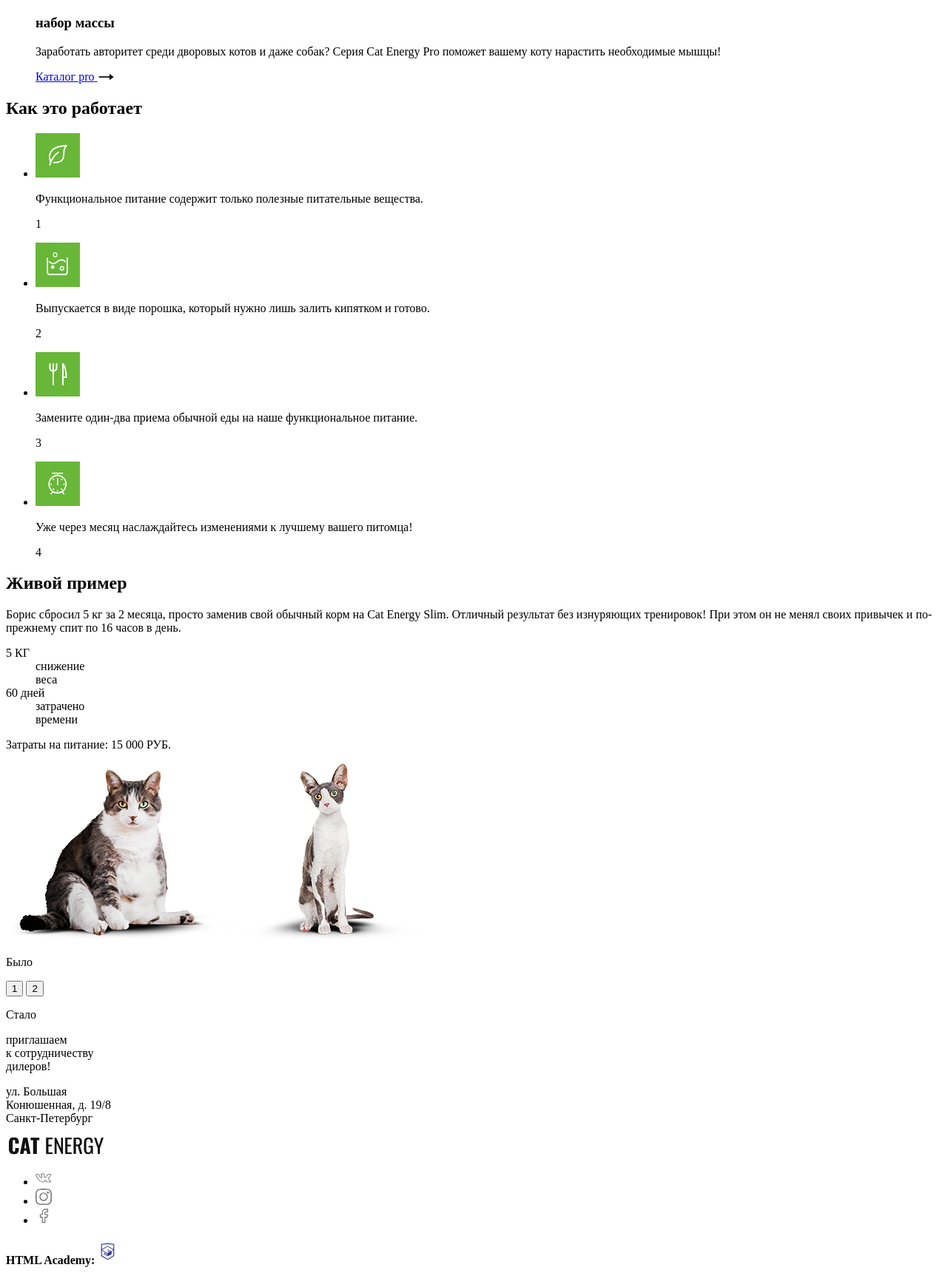
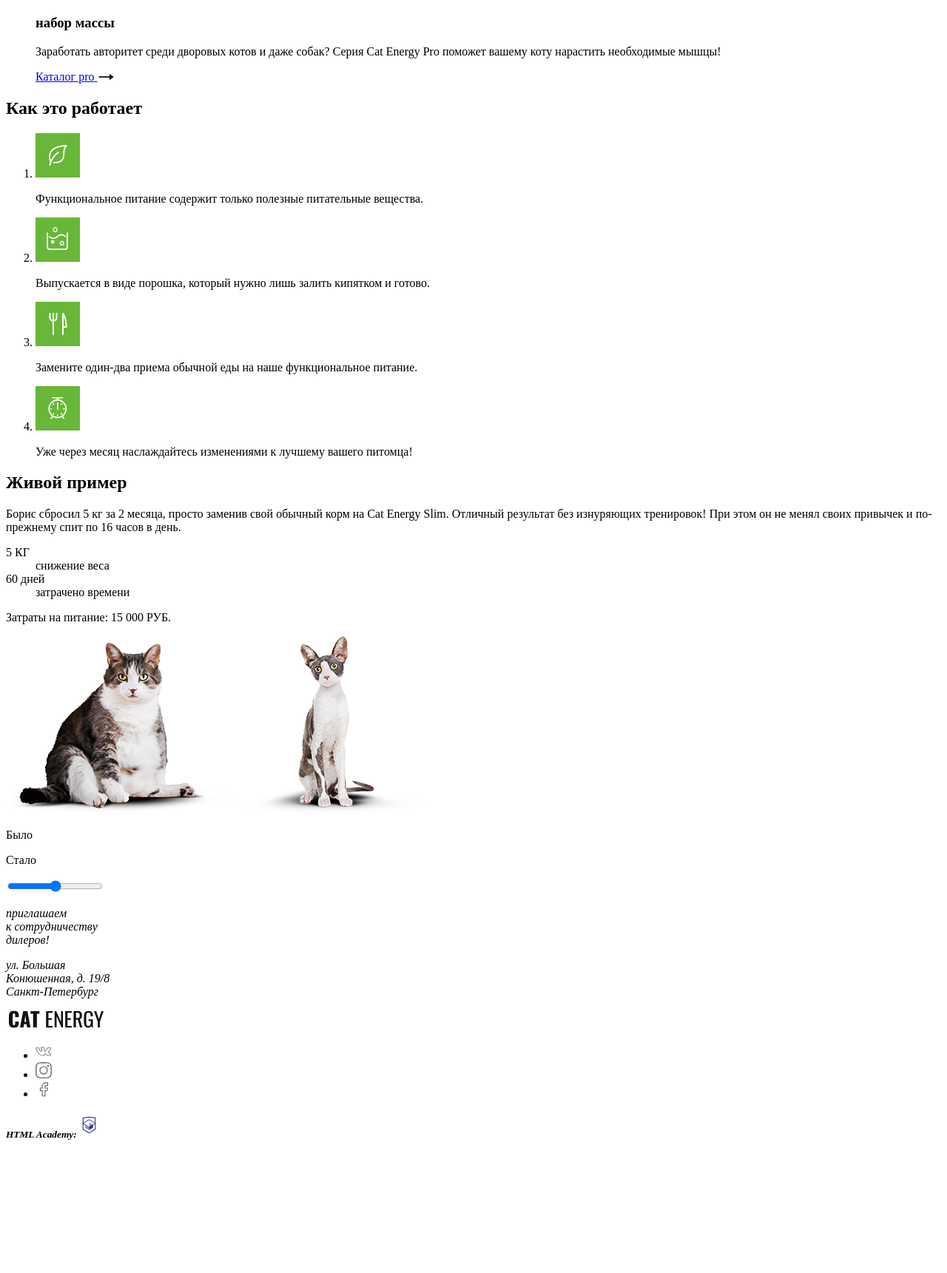
Before and after one commit to VladimirRys/1728289-cat-energy-22, a website: page source/index.html in a window 1280 px wide. Shown: the part 786-2507 px from the top of the page at 74% size. After the commit the page ends 2336 px from the top, so only its background shows below. Drawn offline with Linux system fonts and the light colour scheme.

Commit message:
Сделал все правки

```diff
--- a/source/index.html
+++ b/source/index.html
@@ -1,35 +1,31 @@
 <!DOCTYPE html>
 <html lang="ru">
+
 <head>
   <meta charset="utf-8">
   <title>HTML Academy: Кэт энерджи</title>
 </head>
-  <body class="page__body">
+
+<body class="page-body">
   <header class="page-header">
     <a href="/source/index.html" class="page-header__logo logo-section">
       <div class="logo-section__wrapper">
-          <img class="logo-section__image logo__image" src="img/logo-mobile.svg" alt="Наш маскот" width="33" height="37" >
-          <img class="logo-section__text logo__text" src="img/logo 2.svg" alt="Кот энерджи" width="101" height="18">
+        <img class="logo-section__image" src="img/logo-mobile.svg" alt="Наш маскот" width="33" height="37">
+        <img class="logo-section__text" src="img/logo 2.svg" alt="Кот энерджи" width="101" height="18">
       </div>
     </a>
     <nav class="main-nav">
-        <button class="main-nav__toggle" type="button">
-          <span class="visually-hidden">Открыть меню</span>
-        </button>
+      <button class="main-nav__toggle" type="button"><span class="visually-hidden">Открыть меню</span></button>
       <div class="main-nav__wrapper">
         <ul class="main-nav__list site-list">
           <li class="site-list__item site-list__item--active">
             <a href="/">Главная</a>
           </li>
           <li class="site-list__item">
-             <a href="catalog.html">
-               Каталог Продукции
-              </a>
+            <a href="catalog.html">Каталог Продукции</a>
           </li>
           <li class="site-list__item">
-              <a href="form.html">
-               Подбор программы
-              </a>
+            <a href="form.html">Подбор программы</a>
           </li>
         </ul>
       </div>
@@ -49,72 +45,72 @@
       </div>
     </section>
     <section class="page-main__product product">
-        <div class="product__wrapper">
-          <ul class="product__list">
+      <ul class="product__list container">
         <li class="product__item product__item--slim">
           <img src="img/cat_back_slim.svg" alt="Кот слим" width="50" height="53">
           <h3 class="product__title">похудение</h3>
-              <p class="product__description">Ваш кот весит больше собаки и почти утратил способность лазить по деревьям? Пора на диету! Cat Energy Slim поможет вашему питомцу сбросить лишний вес.</p>
+          <p class="product__description">Ваш кот весит больше собаки и почти утратил способность лазить по деревьям?
+            Пора на диету! Cat Energy Slim поможет вашему питомцу сбросить лишний вес.</p>
           <div class="product__more">
             <a href="#">
               <span>Каталог slim</span>
-                  <img src="img/icon/icon_arrow.svg" width="32"  height="10">
+              <img src="img/icon/icon_arrow.svg" width="32" height="10">
             </a>
           </div>
         </li>
         <li class="product__item product__item--pro">
           <img src="img/cat_back_pro.svg" alt="Кот Про" width="67" height="50">
           <h3 class="product__title">набор массы</h3>
-              <p class="product__description">Заработать авторитет среди дворовых котов и даже собак? Серия Cat Energy Pro поможет вашему коту нарастить необходимые мышцы!</p>
+          <p class="product__description">Заработать авторитет среди дворовых котов и даже собак? Серия Cat Energy Pro
+            поможет вашему коту нарастить необходимые мышцы!</p>
           <div class="product__more">
             <a href="#">
               <span>Каталог pro</span>
-                  <img src="img/icon/icon_arrow.svg" width="32"  height="10">
+              <img src="img/icon/icon_arrow.svg" width="32" height="10">
             </a>
           </div>
         </li>
       </ul>
-        </div>
     </section>
     <section class="page-main__special special">
-        <div class="special__wrapper">
+      <div class="special__wrapper container">
         <h2 class="special__title">Как это работает</h2>
-          <ul class="special__list">
+        <ol class="special__list">
           <li class="special__item">
-              <img src="img/special_item1.svg" alt="Функциональное питание" class="special__item-image" width="60" height="60">
+            <img src="img/special_item1.svg" alt="Функциональное питание" class="special__item-image" width="60"
+              height="60">
             <p class="special__item-intro">Функциональное питание содержит только полезные питательные вещества.</p>
-              <p class="special__item-number">1</p>
           </li>
           <li class="special__item">
-              <img src="img/special_item2.svg" alt="Выпускается в виде порошка" class="special__item-image" width="60" height="60">
+            <img src="img/special_item2.svg" alt="Выпускается в виде порошка" class="special__item-image" width="60"
+              height="60">
             <p class="special__item-intro">Выпускается в виде порошка, который нужно лишь залить кипятком и готово.</p>
-              <p class="special__item-number">2</p>
           </li>
           <li class="special__item">
             <img src="img/special_item3.svg" alt="Обычная еда" class="special__item-image" width="60" height="60">
             <p class="special__item-intro">Замените один-два приема обычной еды на наше функциональное питание.</p>
-              <p class="special__item-number">3</p>
           </li>
           <li class="special__item">
-              <img src="img/special_item4.svg" alt="Наслаждайтесь изменениями" class="special__item-image" width="60" height="60">
+            <img src="img/special_item4.svg" alt="Наслаждайтесь изменениями" class="special__item-image" width="60"
+              height="60">
             <p class="special__item-intro">Уже через месяц наслаждайтесь изменениями к лучшему вашего питомца!</p>
-              <p class="special__item-number">4</p>
           </li>
-          </ul>
+        </ol>
       </div>
     </section>
     <section class="page-main__example example">
-        <div class="example__wrapper">
+      <div class="example__wrapper container">
         <h2 class="example__title">Живой пример</h2>
-          <p class="example__intro">Борис сбросил 5 кг за 2 месяца, просто заменив свой обычный корм на Cat Energy Slim. Отличный результат без изнуряющих тренировок! При этом он не менял своих привычек и по-прежнему спит по 16 часов в день. </p>
-          <div class="example__module-list">
+        <p class="example__intro">Борис сбросил 5 кг за 2 месяца, просто заменив свой обычный корм на Cat Energy Slim.
+          Отличный результат без изнуряющих тренировок! При этом он не менял своих привычек и по-прежнему спит по 16
+          часов в день. </p>
+        <dl class="example__module-list">
           <div class="example__module-item">
             <dt class="example__module-number">
               5 КГ
             </dt>
-              <dd class="example_module-description">
-                снижение<br>
-                веса
+            <dd class="example__module-description">
+              снижение веса
             </dd>
           </div>
           <div class="example__module-item">
@@ -122,28 +118,26 @@
               60 дней
             </dt>
             <dd class="example__module-description">
-                затрачено<br>
-                времени
+              затрачено времени
             </dd>
           </div>
-          </div>
+        </dl>
         <p class="example__cost">Затраты на питание: 15 000 РУБ.</p>
-          <img src="img/before-mobile 1.png" alt="было" class="example__picture">
-          <img src="img/after-mobile 1.png" alt="стало" class="example__picture">
-          <div class="example__toggles slider__toggle">
+        <div class="example__slider slider">
+          <img src="img/before-mobile 1.png" alt="было" class="slider__picture">
+          <img src="img/after-mobile 1.png" alt="стало" class="slider__picture">
           <p class="slider__text">Было</p>
+          <p class="slider__text">Стало</p>
           <p class="slider__toggles">
-              <button class="slider__toggle slider__toggle--current" type="button">1</button>
-              <button class="slider__toggle" type="button">2</button>
+            <input class="slider__toggle" type="range" min="0" max="10" value="5" step="1"></input>
           </p>
-            <p class="slider__text">Стало</p>
         </div>
       </div>
     </section>
   </main>
   <footer class="page-footer">
     <div class="page-footer__wrapper">
-        <div class="page-footer__contacts contacts">
+      <address class="page-footer__contacts contacts">
         <p class="contact__title">приглашаем<br>к сотрудничеству<br>дилеров!</p>
         <p class="contacts__text">ул. Большая<br>Конюшенная, д. 19/8<br>Санкт-Петербург</p>
         <img src="" alt="" class="contact__cards">
@@ -151,21 +145,25 @@
         <div class="page-footer__social social">
           <ul class="social__list">
             <li class="social__item">
-                <a class="social__link social__link--vkontakte" href="https://vk.com/htmlacademy"><img src="img/icon/icon_vkontakte.svg" alt="Мы в Вконтакте" width="22" height="22"></a>
+              <a class="social__link social__link--vkontakte" href="https://vk.com/htmlacademy"><img
+                  src="img/icon/icon_vkontakte.svg" alt="Мы в Вконтакте" width="22" height="22"></a>
             </li>
             <li class="social__item">
-                <a class="social__link social__link--instagram" href="https://www.instagram.com/htmlacademy"><img src="img/icon/icon_instagram.svg" alt="Мы в Инстаграме" width="22" height="22"></a>
+              <a class="social__link social__link--instagram" href="https://www.instagram.com/htmlacademy"><img
+                  src="img/icon/icon_instagram.svg" alt="Мы в Инстаграме" width="22" height="22"></a>
             </li>
             <li class="social__item">
-                <a class="social__link social__link--facebook" href="https://www.facebook.com/htmlacademy"><img src="img/icon/icon_facebook.svg" alt="Мы в Фейсбуке" width="22" height="22"></a>
+              <a class="social__link social__link--facebook" href="https://www.facebook.com/htmlacademy"><img
+                  src="img/icon/icon_facebook.svg" alt="Мы в Фейсбуке" width="22" height="22"></a>
             </li>
           </ul>
         </div>
-          <div class="page-footer__copyright copyright">
+        <small class="page-footer__copyright copyright">
           <b class="copyright__text">HTML Academy:</b>
-            <a class="copyright__link" href="https://htmlacademy.ru"><img src="img/htmlacademy.svg" alt="htmlacademy" width="27" height="34"></a>
-          </div>
-        </div>
+          <a class="copyright__link" href="https://htmlacademy.ru"><img src="img/htmlacademy.svg" alt="htmlacademy"
+              width="27" height="34"></a>
+        </small>
+      </address>
     </div>
   </footer>
 </body>
```
Lines whose indentation alone changed are shown as unchanged.
